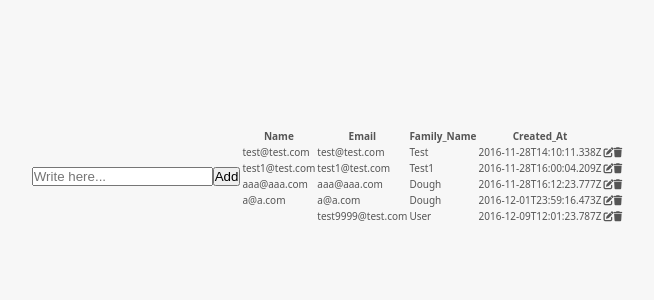
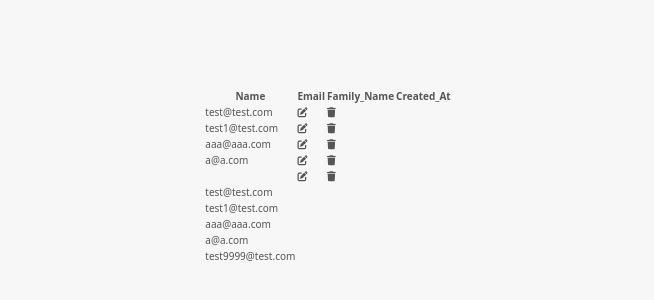
Before and after one commit to qazi06/Java-script-Learning-Fundamental, a plain HTML site: page index.html in a window 1280 px wide. Shown: the part 224-524 px from the top of the page, without its empty margins (312-966 px from the left). Drawn offline with Linux system fonts and the light colour scheme.

Commit message:
Add files via upload

```diff
--- a/index.html
+++ b/index.html
@@ -8,19 +8,19 @@
     <link rel="stylesheet" href="./style.css">
 </head>
 <body>
-      <input id="Input" type="text" placeholder="Write here...">
-    <button type="submit" id="Btn">Add</button>
-
-
   <table>
     <thead id="user_data">
       <tr>
-        <th id="Name_value">Name</th>
+        <th >Name</th>
         <th id=" Mail_value">Email</th>
         <th id="F_name">Family_Name</th>
         <th id="Create_value">Created_At</th>
       </tr>
 </thead>
+<tbody id="Name_value">
+
+
+</tbody>
    </table>
 </body>
 <script>
@@ -91,17 +91,17 @@
     "email_verified": false
   }
 ]
+console.log('====================================');
+console.log(users);
+console.log('====================================');
 
 
-const userData = document.querySelector('#user_data');
+//const userData = document.querySelector('#user_data');
+//const row = document.createElement('tr');
 
+/*
+users.forEach( (user)=> {
 
-users.forEach( (user)=> {
-const row = document.createElement('tr');
-const userName = document.createElement('td');
-userName.textContent = user.name;
-const btn = document.createElement('buttton');
-row.appendChild(userName);
 
 
 const userEmail = document.createElement('td');
@@ -115,26 +115,25 @@ row.appendChild(fName);
 const createValue = document.createElement('td');
 createValue.textContent = user.created_at;
 row.appendChild(createValue);
+   i = document.createElement('i'); // To Do: create td first then put icons
+i.classList.add('fas' , 'fa-edit');
 
-const editBtn = document.createElement('edit');
-editBtn.textContent = 'Edit';
-const editIcon = document.createElement('i');
-editIcon.classList.add('fas' , 'fa-edit');
-row.appendChild(editIcon);
+const editIcons = document.createElement('td');
+editIcons.appendChild(i);
 
-const deleteBtn = document.createElement('button');
-deleteBtn.textContent = 'Delete';
+row.appendChild(editIcons);
+
+
 const deleteIcon = document.createElement('i');
 deleteIcon.classList.add('fa-solid' , 'fa-trash');
 row.appendChild(deleteIcon);
 
-userData.appendChild(row);
+//userData.appendChild(row);
+
+editIcons.addEventListener('click', function() {
 
 
-editIcon.addEventListener('click', function() {
-
-
-  userEmail.textContent = prompt('Enter name');
+  userName.textContent = prompt('Enter name');
 
 
 });
@@ -146,14 +145,59 @@ deleteIcon.addEventListener('click', function () {
  userEmail.remove();
  fName.remove();
  createValue.remove();
- //deleteIcon.remove();
- //editIcon.remove();
+ deleteIcon.remove();
+ editIcons.remove();
 
 });
+
+}); */
+
+const nameValue = document.getElementById('Name_value');
+
+users.map( (user)=> {
+  const row = document.createElement('tr');
+  const userName = document.createElement('td');
+  userName.textContent = user.name;
+  row.appendChild(userName);
+
+  const editIcon = document.createElement('td');
+  i = document.createElement('i'); // To Do: create td first then put icons
+  i.classList.add('fas' , 'fa-edit');
+  editIcon.appendChild(i);
+  row.appendChild(editIcon);
+
+  editIcon.addEventListener('click', function() {
+    userName.textContent = prompt('Enter name');
+
+  });
+
+  const deleteBtn = document.createElement('td');
+  deleteIcon = document.createElement('i');
+  deleteIcon.classList.add('fa-solid' , 'fa-trash');
+  deleteBtn.appendChild(deleteIcon);
+  row.appendChild(deleteBtn);
+  nameValue.appendChild(row);
+
+  deleteBtn.addEventListener('click', function() {
+
+    userName.textContent = "";
+    editIcon.textContent = "";
+    deleteBtn.textContent = "";
+
+});
+});
+
+users.forEach( (user) => {
+  const row = document.createElement('tr');
+  const userEmail = document.createElement('td');
+  userEmail.textContent = user.email;
+  row.appendChild(userEmail);
+  nameValue.appendChild(row);
 
 });
 
 
+console.log(nameValue);
 
 </script>
 </html>
```
Also changed, not shown: To-do-list.html (+39 -26 lines).
